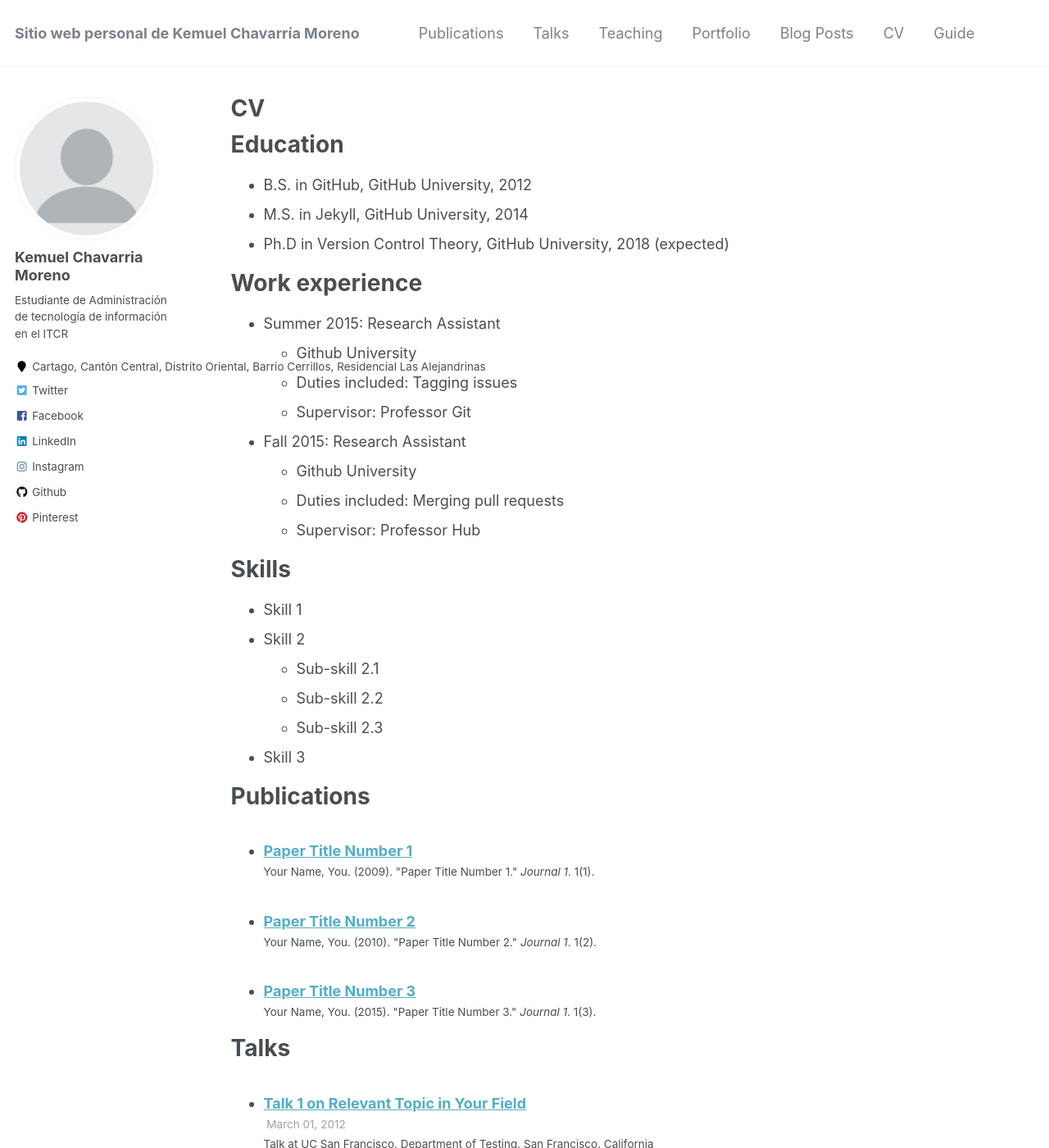
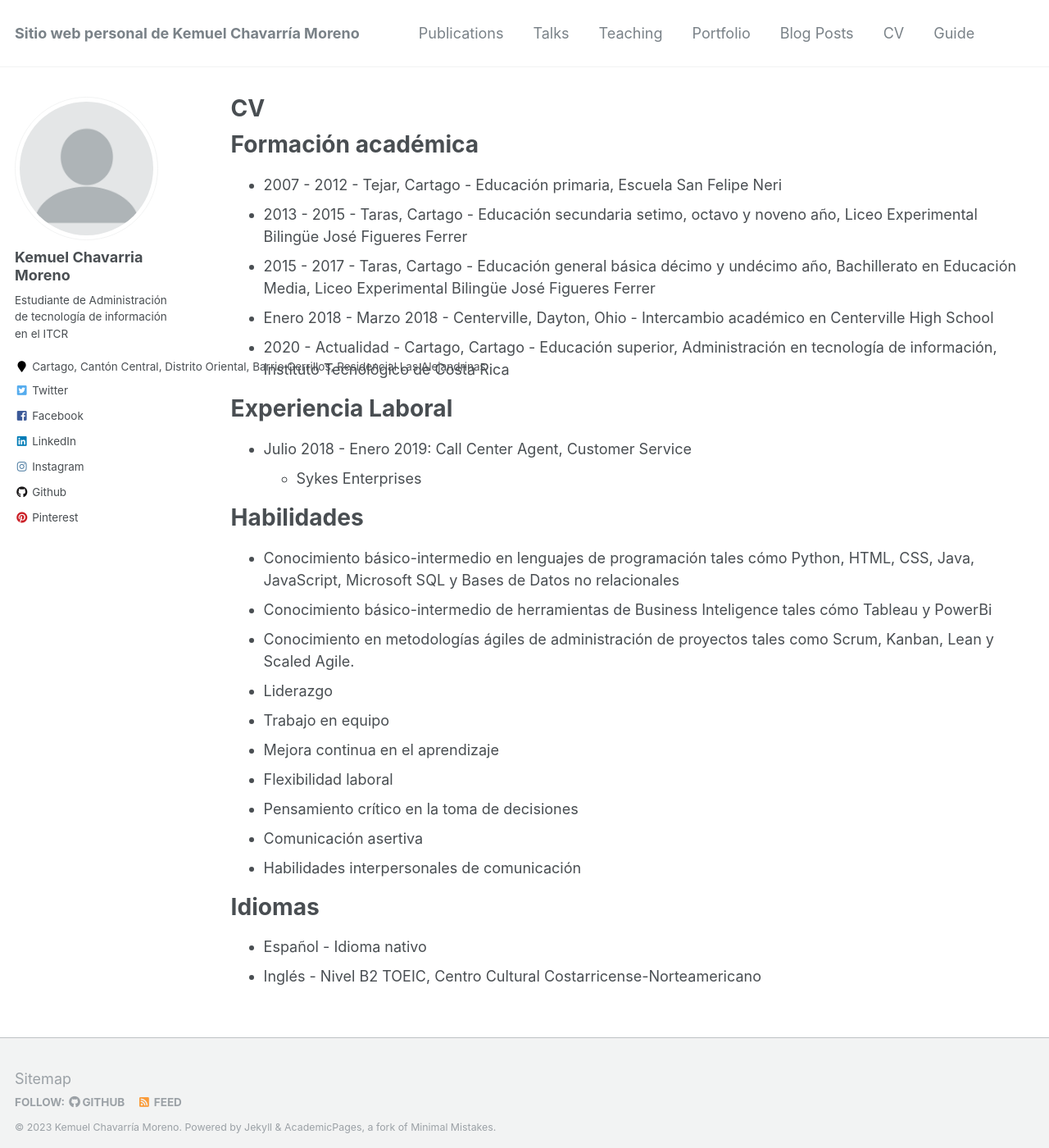
Before and after one commit to KemsCh05/KemsCh05.github.io, a Jekyll site: the page built from _pages/cv.md, in a window 1280 px wide and 1400 px high. Shown: the whole window at 82% size. Built offline with Jekyll 4.4.1, drawn with Linux system fonts in a browser that asks for light colours; some of the changed text lies outside the part shown.

Commit message:
Update cv.md

```diff
--- a/_pages/cv.md
+++ b/_pages/cv.md
@@ -9,51 +9,35 @@ redirect_from:
 
 {% include base_path %}
 
-Education
+Formación académica
 ======
-* B.S. in GitHub, GitHub University, 2012
-* M.S. in Jekyll, GitHub University, 2014
-* Ph.D in Version Control Theory, GitHub University, 2018 (expected)
+* 2007 - 2012 - Tejar, Cartago - Educación primaria, Escuela San Felipe Neri
+* 2013 - 2015 - Taras, Cartago - Educación secundaria setimo, octavo y noveno año, Liceo Experimental Bilingüe José Figueres Ferrer
+* 2015 - 2017 - Taras, Cartago - Educación general básica décimo y undécimo año, Bachillerato en Educación Media, Liceo Experimental Bilingüe José Figueres Ferrer
+* Enero 2018 - Marzo 2018 - Centerville, Dayton, Ohio - Intercambio académico en Centerville High School
+* 2020 - Actualidad - Cartago, Cartago - Educación superior, Administración en tecnología de información, Instituto Tecnológico de Costa Rica
 
-Work experience
+Experiencia Laboral
 ======
-* Summer 2015: Research Assistant
-  * Github University
-  * Duties included: Tagging issues
-  * Supervisor: Professor Git
+* Julio 2018 - Enero 2019: Call Center Agent, Customer Service
+  * Sykes Enterprises
 
-* Fall 2015: Research Assistant
-  * Github University
-  * Duties included: Merging pull requests
-  * Supervisor: Professor Hub
+Habilidades
+======
+* Conocimiento básico-intermedio en lenguajes de programación tales cómo Python, HTML, CSS, Java, JavaScript, Microsoft SQL y Bases de Datos no relacionales
+* Conocimiento básico-intermedio de herramientas de Business Inteligence tales cómo Tableau y PowerBi
+* Conocimiento en metodologías ágiles de administración de proyectos tales como Scrum, Kanban, Lean y Scaled Agile.
+* Liderazgo
+* Trabajo en equipo
+* Mejora continua en el aprendizaje
+* Flexibilidad laboral
+* Pensamiento crítico en la toma de decisiones
+* Comunicación asertiva
+* Habilidades interpersonales de comunicación
 
-Skills
+
+
+Idiomas
 ======
-* Skill 1
-* Skill 2
-  * Sub-skill 2.1
-  * Sub-skill 2.2
-  * Sub-skill 2.3
-* Skill 3
-
-Publications
-======
-  <ul>{% for post in site.publications %}
-    {% include archive-single-cv.html %}
-  {% endfor %}</ul>
-
-Talks
-======
-  <ul>{% for post in site.talks %}
-    {% include archive-single-talk-cv.html %}
-  {% endfor %}</ul>
-
-Teaching
-======
-  <ul>{% for post in site.teaching %}
-    {% include archive-single-cv.html %}
-  {% endfor %}</ul>
-
-Service and leadership
-======
-* Currently signed in to 43 different slack teams
+* Español - Idioma nativo
+* Inglés - Nivel B2 TOEIC, Centro Cultural Costarricense-Norteamericano
```
